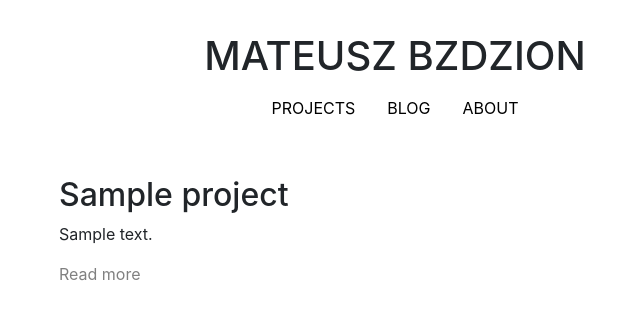
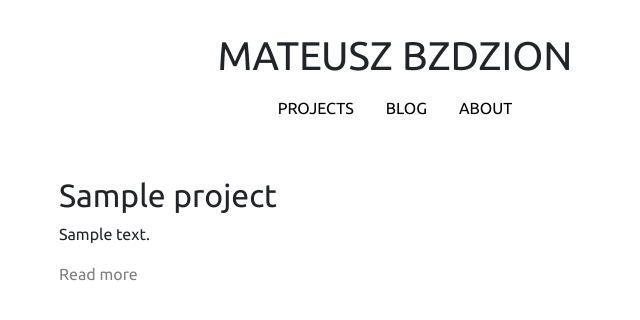
Before and after one commit to MateusBz/portfolio, a Django app: page / in a window 1280 px wide. Shown: the top 320 px of the page, without its empty margins (245-885 px from the left). Run offline with Django 3.2, Linux system fonts and the light colour scheme; tables that the repository leaves empty hold one stand-in row (values such as "Sample post"); some libraries are stand-ins or nearby versions.

Commit message:
add more css

```diff
--- a/static/css/main.css
+++ b/static/css/main.css
@@ -1,8 +1,13 @@
+body{
+    font-family: 'Ubuntu', sans-serif;
+}
+
 header {
     padding-top: 2rem;
     text-align: center;
     text-transform: uppercase;
 }
+
 .nav{
     text-transform: uppercase;
 }
@@ -14,13 +19,12 @@ a{
 }
 
 .page-wrapper{
-    padding-top: 2rem;
     max-width: 42rem;
     margin: 0 auto;
 }
 
 .project{
-
+    padding-top: 2rem;
 }
 
 .project-title{
--- a/templates/base.html
+++ b/templates/base.html
@@ -9,10 +9,14 @@
     <!-- Bootstrap CSS -->
     <link rel="stylesheet" href="https://stackpath.bootstrapcdn.com/bootstrap/4.5.2/css/bootstrap.min.css" integrity="sha384-JcKb8q3iqJ61gNV9KGb8thSsNjpSL0n8PARn9HuZOnIxN0hoP+VmmDGMN5t9UJ0Z" crossorigin="anonymous">
 
+    <link href="https://fonts.googleapis.com/css2?family=Ubuntu&display=swap" rel="stylesheet">
+
     <link rel="stylesheet" href="{% static 'css/main.css' %}">
+
     <title>Mateusz Bzdzion</title>
   </head>
   <body>
+    <div class='page-wrapper'>
         <header>
             <h1>Mateusz Bzdzion</h1>
         </header>
@@ -30,6 +34,8 @@
 
             {% block page_content %}
             {% endblock page_content %}
+    </div>
+
 
     <!-- Optional JavaScript -->
     <!-- jQuery first, then Popper.js, then Bootstrap JS -->
--- a/templates/projects/project_list.html
+++ b/templates/projects/project_list.html
@@ -1,7 +1,7 @@
 {% extends 'base.html' %}
 {% load static %}
 {% block page_content %}
-    <div class='page-wrapper'>
+
         <div class='project'>
             {% for project in projects  %}
                 <h2 class='project-title'>{{ project.title }}</h2>
@@ -10,6 +10,6 @@
             {% endfor %}
         </div>
 
-    </div>
+
 
 {% endblock page_content %}
```
Lines whose indentation alone changed are shown as unchanged.
